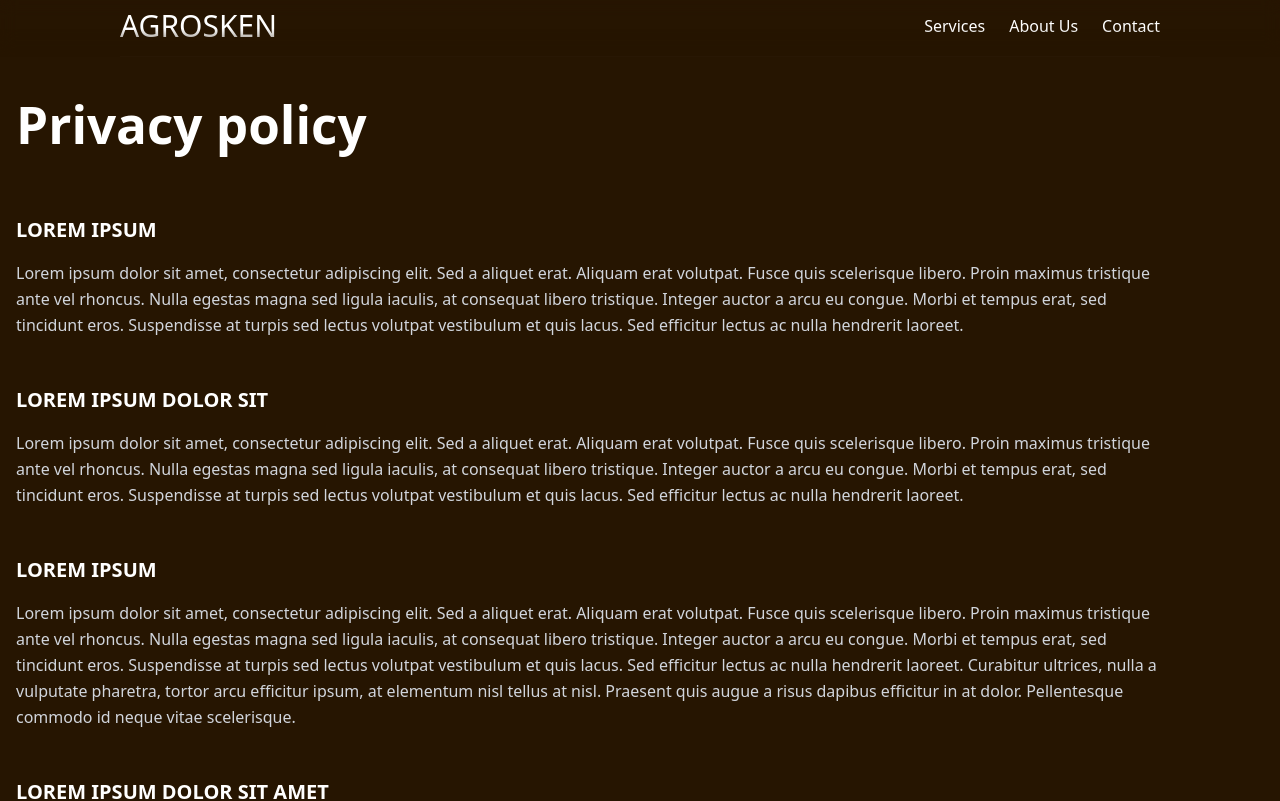
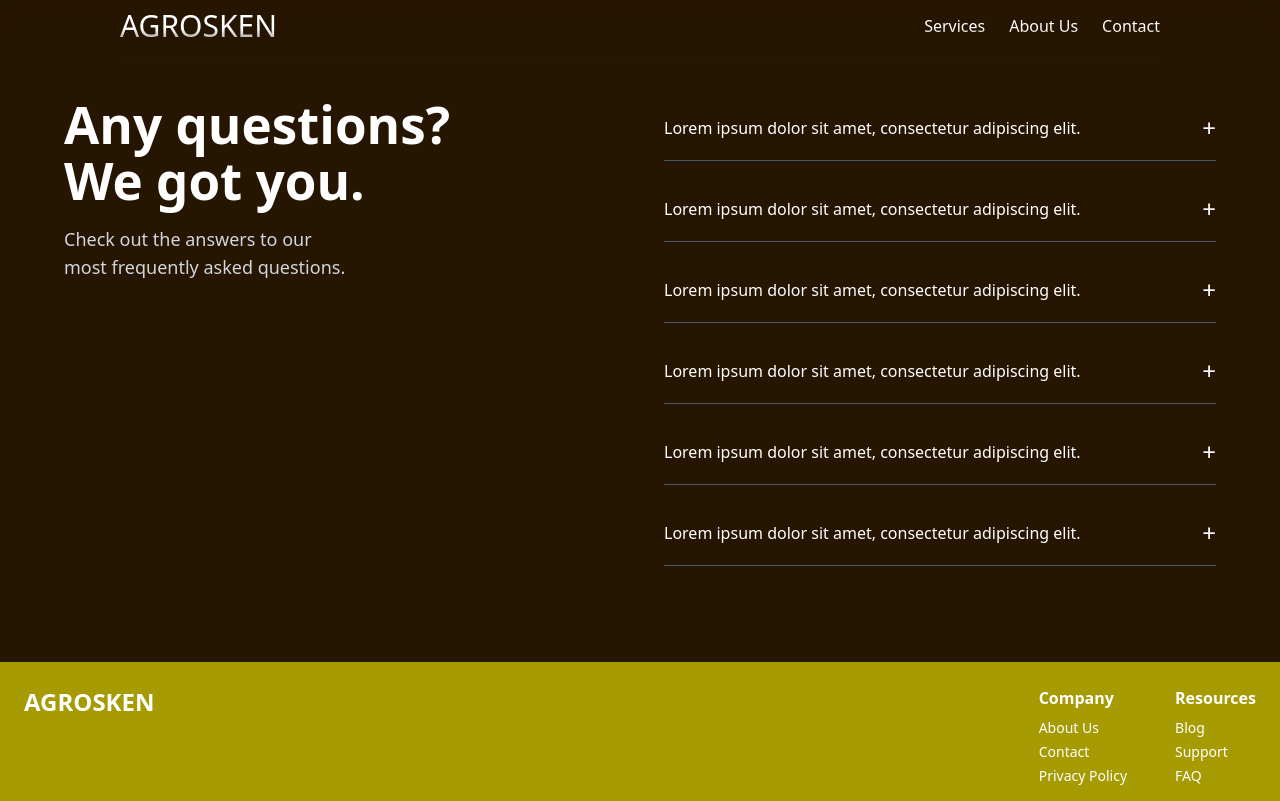
Before and after one commit to pantheraworks/agrosken, a React (Vite) app: page /stage in a window 1280 px wide. Shown: the top 801 px of the page. Built offline with nearby package versions, Linux system fonts and the light colour scheme.

Commit message:
Add FAQ component with accordion functionality
- Create FAQ component with collapsible question/answer items
- Add smooth animations using Framer Motion
- Fix button styling to be transparent with proper alignment
- Integrate FAQ component into staging page for testing

```diff
--- /dev/null
+++ b/src/components/FAQ/FAQ.tsx
@@ -0,0 +1,118 @@
+import { useState } from "react";
+import { motion, AnimatePresence } from "framer-motion";
+
+interface FAQItem {
+  question: string;
+  answer: string;
+}
+
+const FAQ = () => {
+  const [openIndex, setOpenIndex] = useState<number | null>(null);
+
+  const faqItems: FAQItem[] = [
+    {
+      question: "Lorem ipsum dolor sit amet, consectetur adipiscing elit.",
+      answer:
+        "Lorem ipsum dolor sit amet, consectetur adipiscing elit. Sed a aliquet erat. Aliquam erat volutpat. Fusce quis scelerisque libero. Proin maximus tristique ante vel rhoncus. Nulla egestas magna sed ligula iaculis, at consequat libero tristique. Integer auctor a arcu eu congue. Morbi et tempus erat, sed tincidunt eros.",
+    },
+    {
+      question: "Lorem ipsum dolor sit amet, consectetur adipiscing elit.",
+      answer:
+        "Lorem ipsum dolor sit amet, consectetur adipiscing elit. Sed a aliquet erat. Aliquam erat volutpat. Fusce quis scelerisque libero. Proin maximus tristique ante vel rhoncus. Nulla egestas magna sed ligula iaculis, at consequat libero tristique. Integer auctor a arcu eu congue. Morbi et tempus erat, sed tincidunt eros.",
+    },
+    {
+      question: "Lorem ipsum dolor sit amet, consectetur adipiscing elit.",
+      answer:
+        "Lorem ipsum dolor sit amet, consectetur adipiscing elit. Sed a aliquet erat. Aliquam erat volutpat. Fusce quis scelerisque libero. Proin maximus tristique ante vel rhoncus. Nulla egestas magna sed ligula iaculis, at consequat libero tristique. Integer auctor a arcu eu congue. Morbi et tempus erat, sed tincidunt eros.",
+    },
+    {
+      question: "Lorem ipsum dolor sit amet, consectetur adipiscing elit.",
+      answer:
+        "Lorem ipsum dolor sit amet, consectetur adipiscing elit. Sed a aliquet erat. Aliquam erat volutpat. Fusce quis scelerisque libero. Proin maximus tristique ante vel rhoncus. Nulla egestas magna sed ligula iaculis, at consequat libero tristique. Integer auctor a arcu eu congue. Morbi et tempus erat, sed tincidunt eros.",
+    },
+    {
+      question: "Lorem ipsum dolor sit amet, consectetur adipiscing elit.",
+      answer:
+        "Lorem ipsum dolor sit amet, consectetur adipiscing elit. Sed a aliquet erat. Aliquam erat volutpat. Fusce quis scelerisque libero. Proin maximus tristique ante vel rhoncus. Nulla egestas magna sed ligula iaculis, at consequat libero tristique. Integer auctor a arcu eu congue. Morbi et tempus erat, sed tincidunt eros.",
+    },
+    {
+      question: "Lorem ipsum dolor sit amet, consectetur adipiscing elit.",
+      answer:
+        "Lorem ipsum dolor sit amet, consectetur adipiscing elit. Sed a aliquet erat. Aliquam erat volutpat. Fusce quis scelerisque libero. Proin maximus tristique ante vel rhoncus. Nulla egestas magna sed ligula iaculis, at consequat libero tristique. Integer auctor a arcu eu congue. Morbi et tempus erat, sed tincidunt eros.",
+    },
+  ];
+
+  const toggleFAQ = (index: number) => {
+    setOpenIndex(openIndex === index ? null : index);
+  };
+
+  return (
+    <div className="bg-[var(--color-bg-primary)]">
+      <div className="container mx-auto px-4 py-16 md:py-24">
+        <div className="grid md:grid-cols-2 gap-12 max-w-6xl mx-auto">
+          {/* Left side - Heading */}
+          <div>
+            <motion.h1
+              initial={{ opacity: 0, x: -20 }}
+              animate={{ opacity: 1, x: 0 }}
+              transition={{ duration: 0.6 }}
+              className="text-4xl md:text-5xl font-bold text-white mb-4"
+            >
+              Any questions?
+              <br />
+              We got you.
+            </motion.h1>
+            <motion.p
+              initial={{ opacity: 0, x: -20 }}
+              animate={{ opacity: 1, x: 0 }}
+              transition={{ duration: 0.6, delay: 0.1 }}
+              className="text-gray-300 text-lg"
+            >
+              Check out the answers to our
+              <br />
+              most frequently asked questions.
+            </motion.p>
+          </div>
+
+          {/* Right side - FAQ Items */}
+          <div className="space-y-4">
+            {faqItems.map((item, index) => (
+              <motion.div
+                key={index}
+                initial={{ opacity: 0, y: 20 }}
+                animate={{ opacity: 1, y: 0 }}
+                transition={{ duration: 0.5, delay: index * 0.1 }}
+                className="border-b border-gray-600"
+              >
+                <button
+                  onClick={() => toggleFAQ(index)}
+                  className="w-full flex justify-between items-center py-4 text-left !bg-transparent hover:!bg-white/5 transition-colors !border-none !rounded-none !p-0 !py-4"
+                >
+                  <span className="text-white">{item.question}</span>
+                  <span className="text-white text-2xl flex-shrink-0 ml-4">
+                    {openIndex === index ? "−" : "+"}
+                  </span>
+                </button>
+                <AnimatePresence>
+                  {openIndex === index && (
+                    <motion.div
+                      initial={{ height: 0, opacity: 0 }}
+                      animate={{ height: "auto", opacity: 1 }}
+                      exit={{ height: 0, opacity: 0 }}
+                      transition={{ duration: 0.3 }}
+                      className="overflow-hidden"
+                    >
+                      <p className="text-gray-300 pb-4">{item.answer}</p>
+                    </motion.div>
+                  )}
+                </AnimatePresence>
+              </motion.div>
+            ))}
+          </div>
+        </div>
+      </div>
+    </div>
+  );
+};
+
+export default FAQ;
--- /dev/null
+++ b/src/components/FAQ/index.ts
@@ -0,0 +1 @@
+export { default as FAQ } from "./FAQ";
--- a/src/pages/staging/StagingPage.tsx
+++ b/src/pages/staging/StagingPage.tsx
@@ -1,4 +1,4 @@
-import { PrivacyPolicy } from "../../components/PrivacyPolicy";
+import { FAQ } from "../../components/FAQ";
 import { Navbar } from "../../components/Navbar";
 import Footer from "../../components/Footer";
 
@@ -6,7 +6,7 @@ const StagingPage = () => {
   return (
     <>
       <Navbar />
-      <PrivacyPolicy />
+      <FAQ />
       <Footer />
     </>
   );
```
